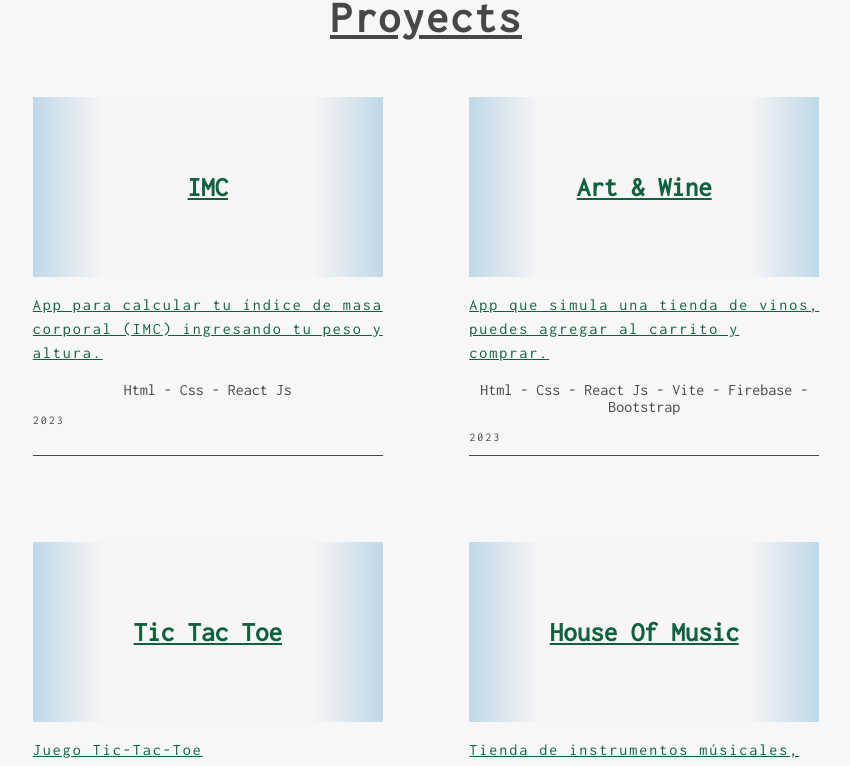
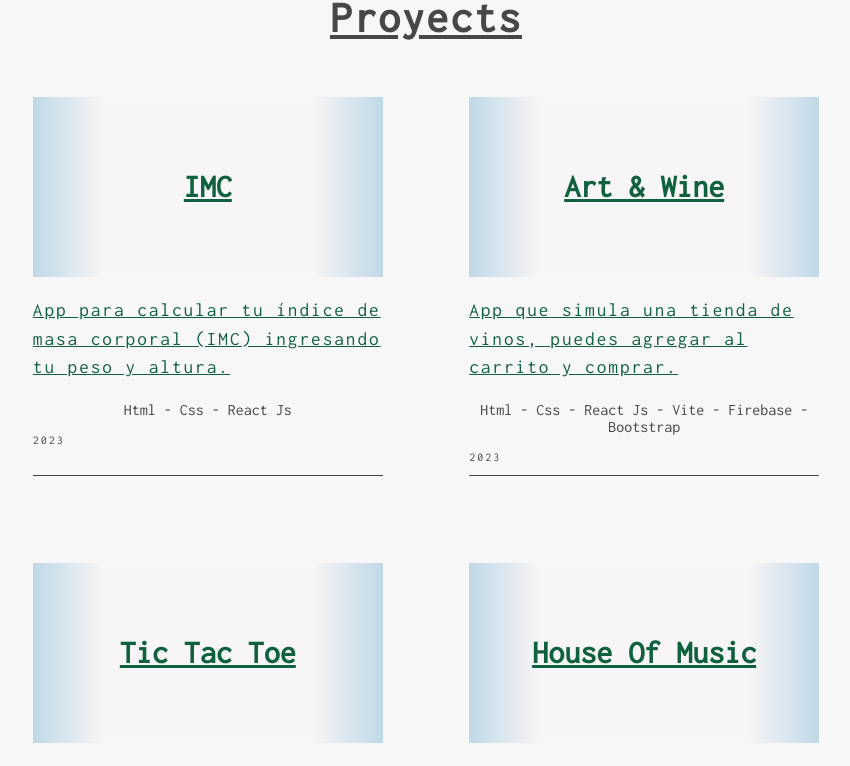
Before and after one commit to CristianMozetich/Portfolio, a React (Vite) app: page / in a window 1280 px wide. Shown: the part 706-1472 px from the top of the page, without its empty margins (214-1064 px from the left). Built offline with nearby package versions, Linux system fonts and the light colour scheme.

Commit message:
tarjetas

```diff
--- a/src/Components/Proyects/Proyects.css
+++ b/src/Components/Proyects/Proyects.css
@@ -39,7 +39,6 @@
 }
 
 .tarjeta_proyectos a{
-    font-size: 18px;
     color: #0f623d;
 }
 
@@ -48,7 +47,7 @@
 }
 
 .desc{
-    font-size: 1rem;
+    font-size: 1.2rem;
     text-align: left;
     letter-spacing: 0.125rem;
     width: calc(100% + 0.125rem);
--- a/src/Components/Proyects/Proyects.jsx
+++ b/src/Components/Proyects/Proyects.jsx
@@ -14,7 +14,7 @@ const Proyects = () => {
       proyectos.map((proyecto) => (
           <div className='tarjeta_proyectos' key={proyecto.id}>
             <div className='contenedor_proyectos'>
-              <a href={proyecto.web} target='_blank'><h2>{proyecto.name}</h2></a>
+              <a href={proyecto.web} target='_blank'><h1>{proyecto.name}</h1></a>
             </div>
             <a href={proyecto.web} target='_blank'><p className='desc'>{proyecto.desc}</p></a>
             <p className='tech'>{proyecto.tech}</p>
```
